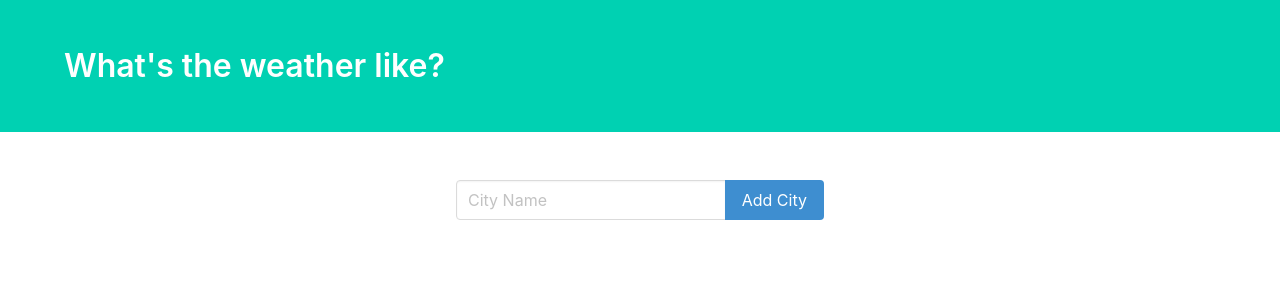
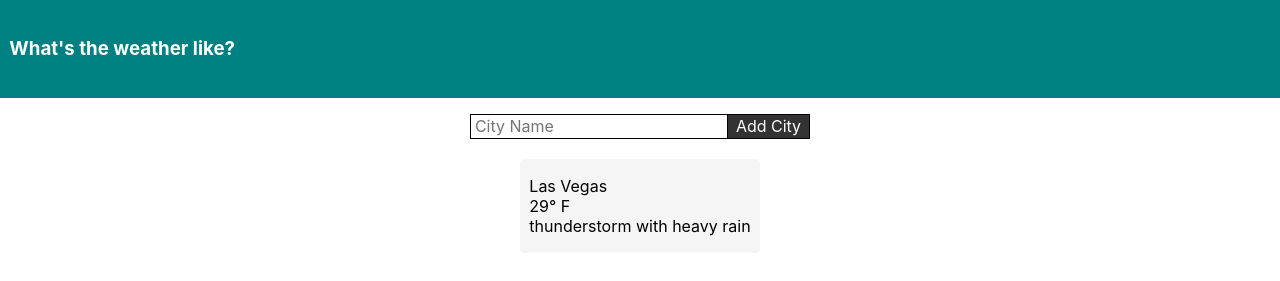
Before and after one commit to Ahmedafsal/the_weather, a Django app: page / in a window 1280 px wide. Shown: the top 281 px of the page. Run offline with Django 3.2, Linux system fonts and the light colour scheme; some libraries are stand-ins or nearby versions.

Commit message:
design modified

```diff
--- /dev/null
+++ b/static/css/styles.css
@@ -0,0 +1,90 @@
+* {
+    box-sizing: border-box;
+    font-family: -apple-system, BlinkMacSystemFont, 'Segoe UI',
+     Roboto, Oxygen, Ubuntu,Cantarell, 'Open Sans',
+     'Helvetica Neue', sans-serif;
+
+}
+
+html, body {
+    margin: 0;
+    padding: 0;
+}
+.full-container{
+    margin:0;
+    padding:0;
+
+}
+
+.hero {
+    margin: 0;
+    color: white;
+    background-color: teal;
+}
+
+.hero h1{
+    margin: 0;
+    padding: 2em .5em;
+}
+
+.container {
+    margin-top: 1em;
+}
+
+.field {
+    display: flex;
+    justify-content: center;
+    align-items: center;
+    flex-direction: row;
+    color: #4a4a4a;
+}
+
+.weather-box {
+    display: flex;
+
+    justify-content: center;
+    align-items: center;
+    flex-direction: column;
+    margin-top: 20px;
+
+}
+
+.weather-content {
+    border: 1px solid whitesmoke;
+    background-color:  whitesmoke;
+    padding: 0 .5em;
+    border-radius: .3em;
+}
+
+.control .input {
+    font-size: 1em;
+    outline: none;
+    padding: .1em .25em;
+    border: 1px solid black;
+    border-right: none;
+}
+
+.control .input:focus {
+    border: 1px solid rgb(148, 74, 233);
+}
+
+
+.control .button {
+    color: white;
+    background-color: #333;
+    border: 1px solid black;
+    font-size: 1em;
+    padding: .1em .5em;
+}
+
+.control .button:hover {
+    cursor: pointer;
+    background-color: #111;
+}
+
+.footer {
+    background-color: whitesmoke;
+    height: 100%;
+    width: 100%;
+    margin-top: 40px;
+}
--- a/template/index.html
+++ b/template/index.html
@@ -1,3 +1,5 @@
+{% load static %}
+
 <!DOCTYPE html>
 <html lang="en">
 
@@ -6,23 +8,23 @@
     <meta name="viewport" content="width=device-width, initial-scale=1.0">
     <meta http-equiv="X-UA-Compatible" content="ie=edge">
     <title>What's the weather like?</title>
-    <link rel="stylesheet" href="https://cdnjs.cloudflare.com/ajax/libs/bulma/0.6.2/css/bulma.css" />
+    <link rel="stylesheet" href="{% static 'css/styles.css' %}" />
 </head>
 
 <body>
+
+    <section class="full-container">
         <section class="hero is-primary">
             <div class="hero-body">
-            <div class="container">
                     <h1 class="title">
                         What's the weather like?
                     </h1>
             </div>
-        </div>
         </section>
+
         <section class="section">
             <div class="container">
                 <div class="columns">
-                <div class="column is-offset-4 is-4">
                     <form method="POST">
                         <div class="field has-addons">
                             <div class="control is-expanded">
@@ -37,20 +39,10 @@
                     </form>
                 </div>
             </div>
-        </div>
         </section>
-    <section class="section">
-        <div class="container">
-            <div class="columns">
-                <div class="column is-offset-4 is-4">
-                    <div class="box">
-                        <article class="media">
-                            <div class="media-left">
-                                <figure class="image is-50x50">
-                                    <img src="http://openweathermap.org/img/w/10d.png" alt="Image">
-                                </figure>
-                            </div>
-                            <div class="media-content">
+
+        <section class="weather-box">
+            <div class="weather-content">
                 <div class="content">
                     <p>
                         <span class="title">Las Vegas</span>
@@ -60,14 +52,12 @@
                     </p>
                 </div>
             </div>
-                        </article>
-                    </div>
-                </div>
-            </div>
-        </div>
         </section>
+
     <footer class="footer">
+        footer
     </footer>
+    </section>
 </body>
 
 </html>
--- a/the_weather/settings.py
+++ b/the_weather/settings.py
@@ -118,3 +118,9 @@ USE_TZ = True
 # https://docs.djangoproject.com/en/2.2/howto/static-files/
 
 STATIC_URL = '/static/'
+
+STATICFILES_DIRS = [
+    os.path.join(BASE_DIR, 'static')
+]
+
+STATIC_ROOT = os.path.join(BASE_DIR, 'assets')
--- a/the_weather/urls.py
+++ b/the_weather/urls.py
@@ -14,6 +14,7 @@ Including another URLconf
     2. Add a URL to urlpatterns:  path('blog/', include('blog.urls'))
 """
 from django.contrib import admin
+from django.conf.urls.static import static
 from django.urls import path, include
 
 urlpatterns = [
```
Also changed, not shown: db.sqlite3. Lines whose indentation alone changed are shown as unchanged.
